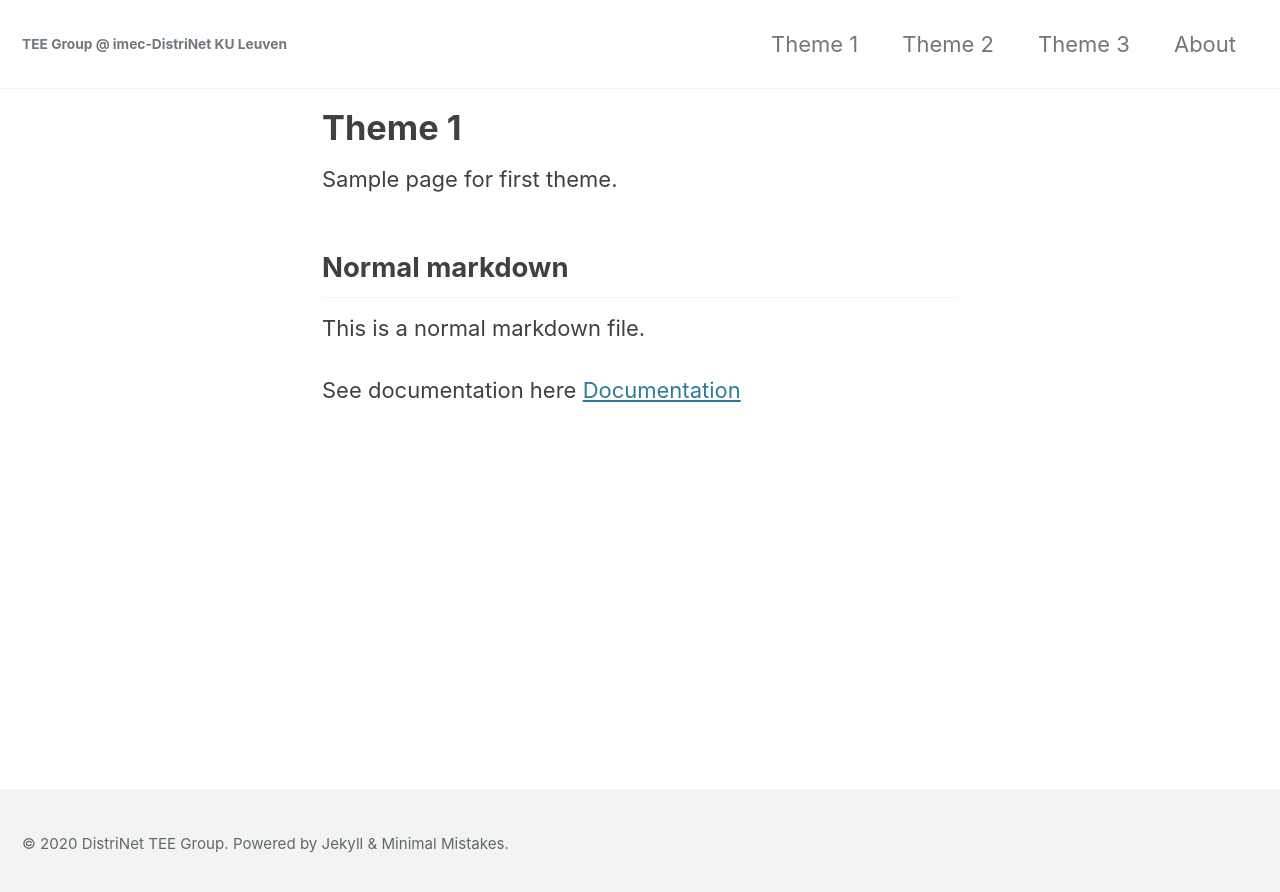
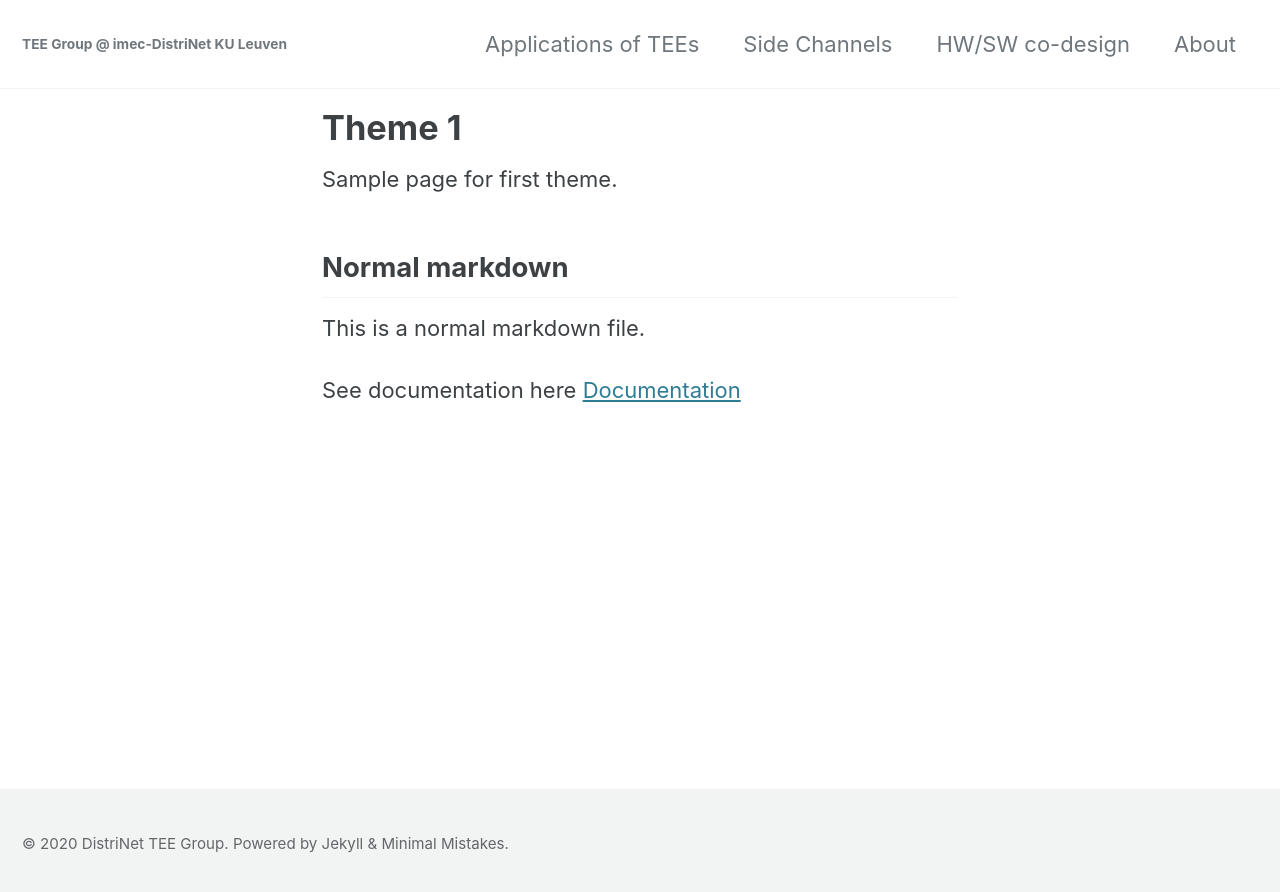
Before and after one commit to dnet-tee/dnet-tee.github.io, a Jekyll site: the page built from _pages/theme1.md, in a window 1280 px wide. Shown: the top 892 px of the page. Built offline with Jekyll 4.4.1, drawn with Linux system fonts in a browser that asks for light colours; cached includes are drawn as plain includes; nearby versions of some CDN libraries.

Commit message:
navigation

```diff
--- a/_data/navigation.yml
+++ b/_data/navigation.yml
@@ -1,10 +1,10 @@
 # main links
 main:
-  - title: "Theme 1"
+  - title: "Applications of TEEs"
     url: /theme1/
-  - title: "Theme 2"
+  - title: "Side Channels"
     url: /theme2/
-  - title: "Theme 3"
+  - title: "HW/SW co-design"
     url: /theme3/
 #  - title: "Publications"
 #    url: /publications/
```
